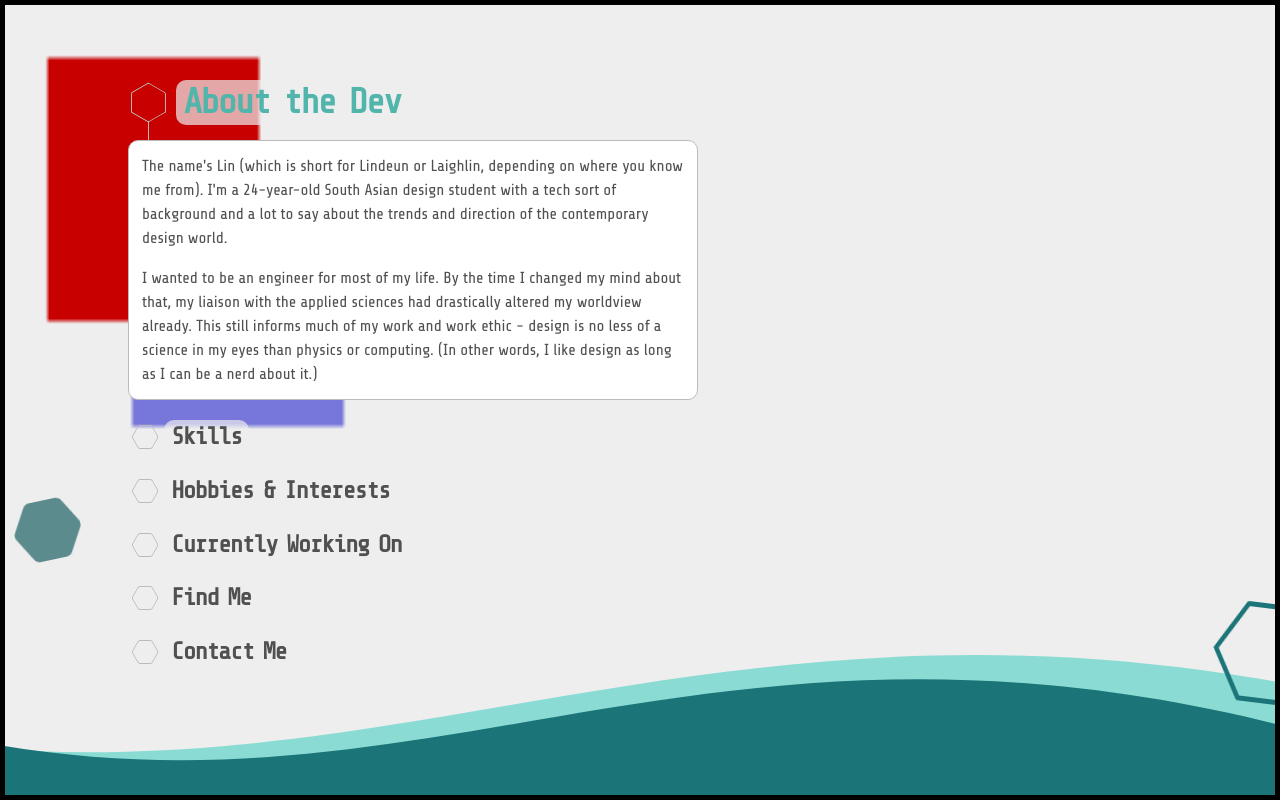
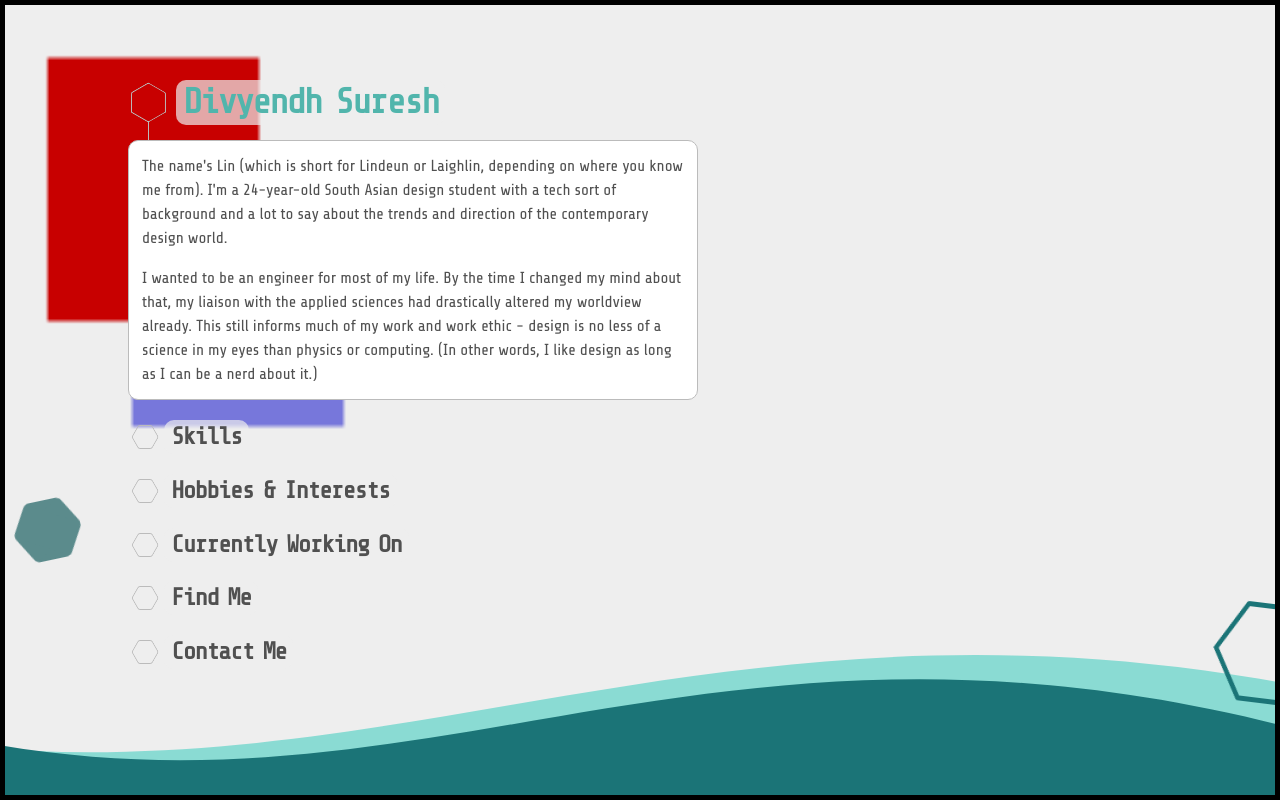
Before and after one commit to divyendhsuresh/divyendhsuresh1.github.io, a plain HTML site: page index.html in a window 1280 px wide. Drawn offline with nearby package versions, Linux system fonts and the light colour scheme.

Commit message:
third commit

```diff
--- a/index.html
+++ b/index.html
@@ -244,7 +244,7 @@ $(document).ready(function() {
     <canvas id="bg"></canvas>
     <main id="content">
         <h1>
-            <div class="hex moved"></div><span>About the Dev</span>
+            <div class="hex moved"></div><span>Divyendh Suresh</span>
         </h1>
         <div class="subtext" id="main">
             <p>The name's Lin (which is short for Lindeun or Laighlin, depending on where you know me from). I'm a 24-year-old South Asian design student with a tech sort of background and a lot to say about the trends and direction of the contemporary design
```
